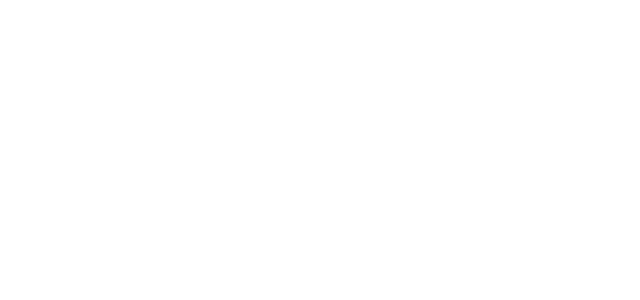
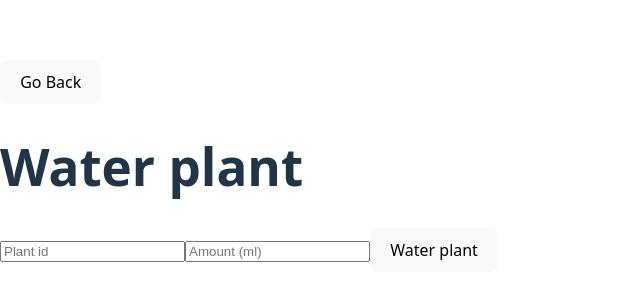
Before and after one commit to WhosYonas/PlantPal, a React (Vite) app in the folder plantpal-web/: page /watering in a window 1280 px wide. Before the commit this address had no page. Shown: the part 234-534 px from the top of the page, without its empty margins (0-640 px from the left). Built offline with nearby package versions, Linux system fonts and the light colour scheme.

Commit message:
Wateringevent

```diff
--- a/plantpal-web/src/App.tsx
+++ b/plantpal-web/src/App.tsx
@@ -4,6 +4,7 @@ import Login from "./pages/Login";
 import CreateUser from "./pages/CreateUser";
 import Dashboard from "./pages/Dashboard";
 import Plants from "./pages/Plants";
+import Watering from "./pages/WateringEvent";
 
 function Home() {
   return (
@@ -28,6 +29,7 @@ export default function App() {
         <Route path="/create" element={<CreateUser />} />
         <Route path="/dashboard" element={<Dashboard />} />
         <Route path="/plants" element={<Plants />} />
+        <Route path="/watering" element={<Watering />} />
       </Routes>
     </BrowserRouter>
   );
--- a/plantpal-web/src/pages/Login.tsx
+++ b/plantpal-web/src/pages/Login.tsx
@@ -9,7 +9,7 @@ export default function Login() {
 
   async function handleClick() {
     try {
-      const data = await apiFetch("/users/login", {
+      const data = await apiFetch("/users/login/json", {
         method: "POST",
         body: JSON.stringify({ email, password }),
       });
--- a/plantpal-web/src/pages/Plants.tsx
+++ b/plantpal-web/src/pages/Plants.tsx
@@ -96,6 +96,10 @@ export default function Plants() {
           ))}
         </ul>
       )}
+
+      <Link to="/watering">
+        <button>Water Plant</button>
+      </Link>
     </div>
   );
 }
--- /dev/null
+++ b/plantpal-web/src/pages/WateringEvent.tsx
@@ -0,0 +1,43 @@
+import { Link } from "react-router-dom";
+import { apiFetch } from "../API/client";
+import { useState } from "react";
+
+export default function Watering() {
+  const [plant_id, setPlantid] = useState("");
+  const [amount_ml, setAmountMl] = useState("");
+
+  async function handleCreateWatering() {
+    await apiFetch(
+      `/watering-events/createWateringEvent?plant_id=${plant_id}`,
+      {
+        // plant_id in URL
+        method: "POST",
+        body: JSON.stringify({
+          watered_at: new Date().toISOString(),
+          amount_ml: parseInt(amount_ml),
+        }),
+      },
+    );
+  }
+
+  return (
+    <div>
+      <Link to="/plants">
+        <button>Go Back</button>
+      </Link>
+      <h1>Water plant</h1>
+      <input
+        type="text"
+        placeholder="Plant id"
+        value={plant_id}
+        onChange={(e) => setPlantid(e.target.value)}
+      />
+      <input
+        placeholder="Amount (ml)"
+        value={amount_ml}
+        onChange={(e) => setAmountMl(e.target.value)}
+      />
+      <button onClick={handleCreateWatering}>Water plant</button>
+    </div>
+  );
+}
```
Also changed, not shown: 1 other file (tests, documents, lock files or other folders).
